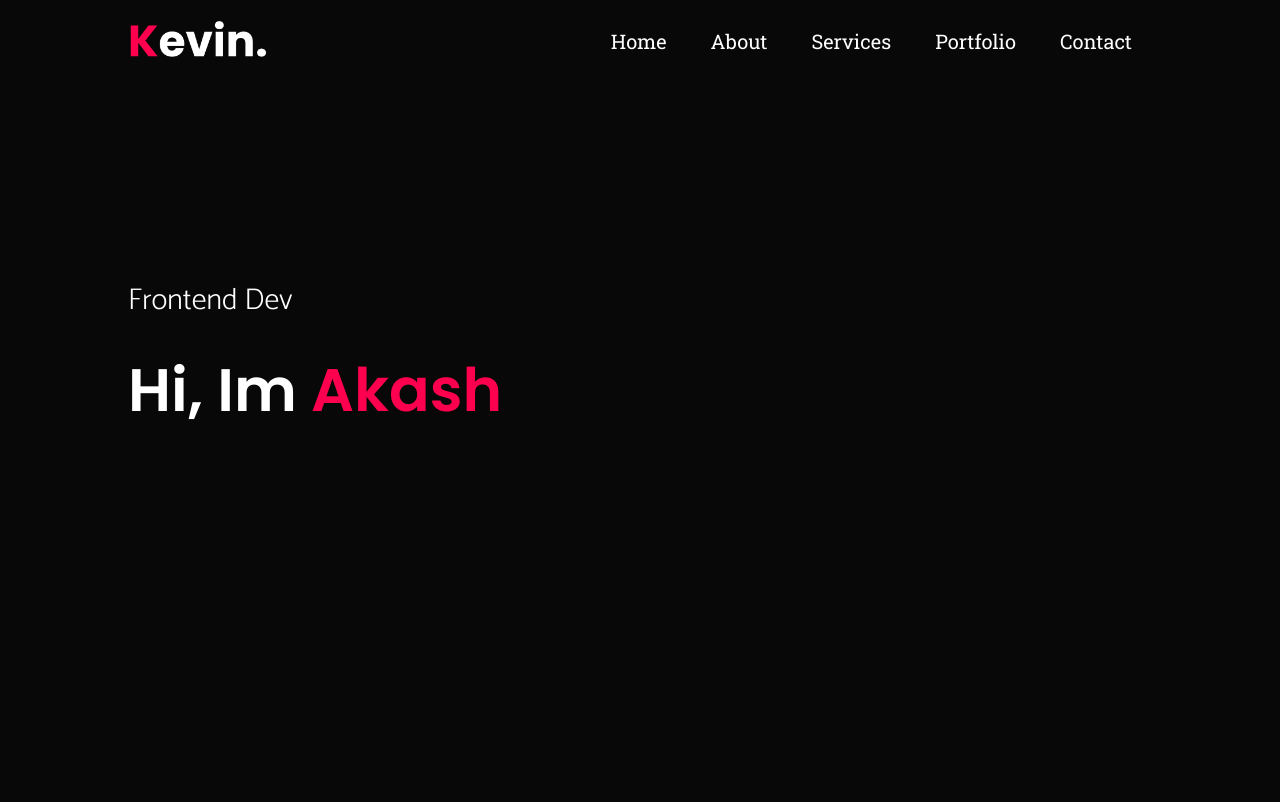
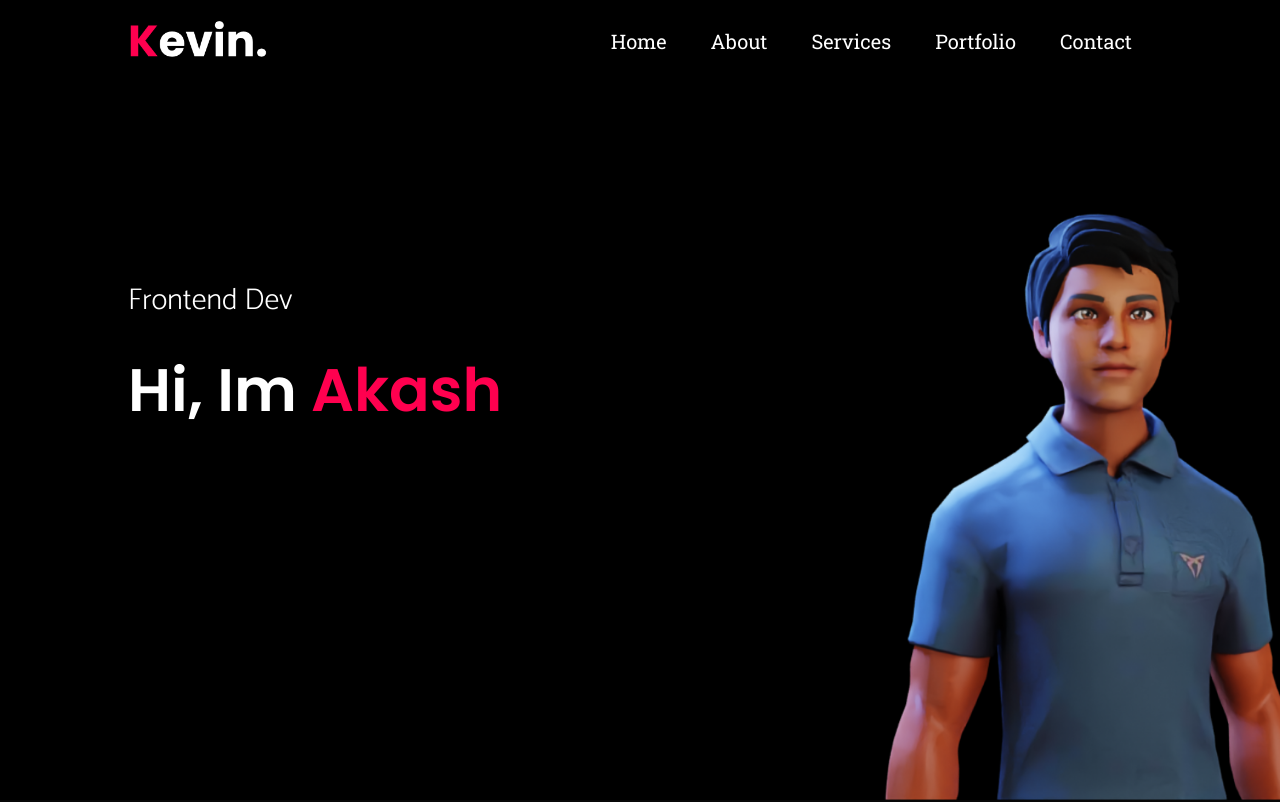
Before and after one commit to akash8476/portfolio, a plain HTML site: page index.html in a window 1280 px wide. Shown: the top 802 px of the page. Drawn offline with Linux system fonts and the light colour scheme; the site is published under a folder, as on GitHub Pages, so addresses that start at the root find nothing.

Commit message:
style.css

```diff
--- a/style.css
+++ b/style.css
@@ -24,7 +24,7 @@ body{
     color: #fff;
 }
 #header{
-    background-image: url(/images/Untitled\ design\ \(2\).png);
+    background-image: url(images/Untitled\ design\ \(2\).png);
     width: 100%;
     height: 100vh;
     background-size: cover;
```
